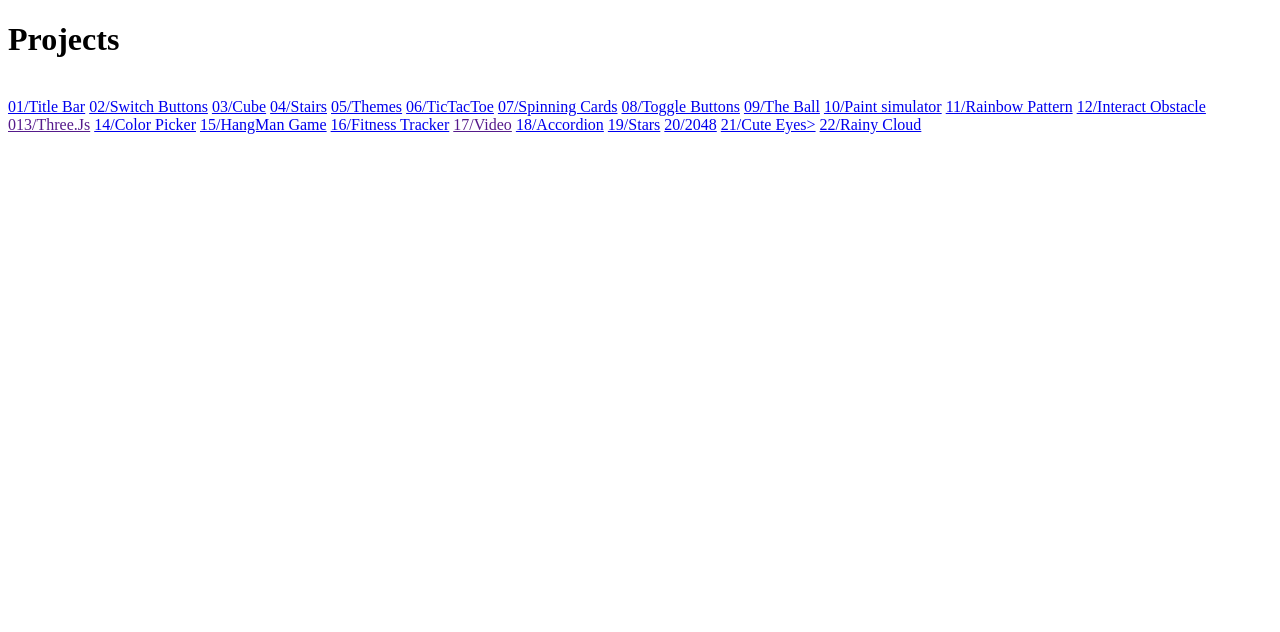
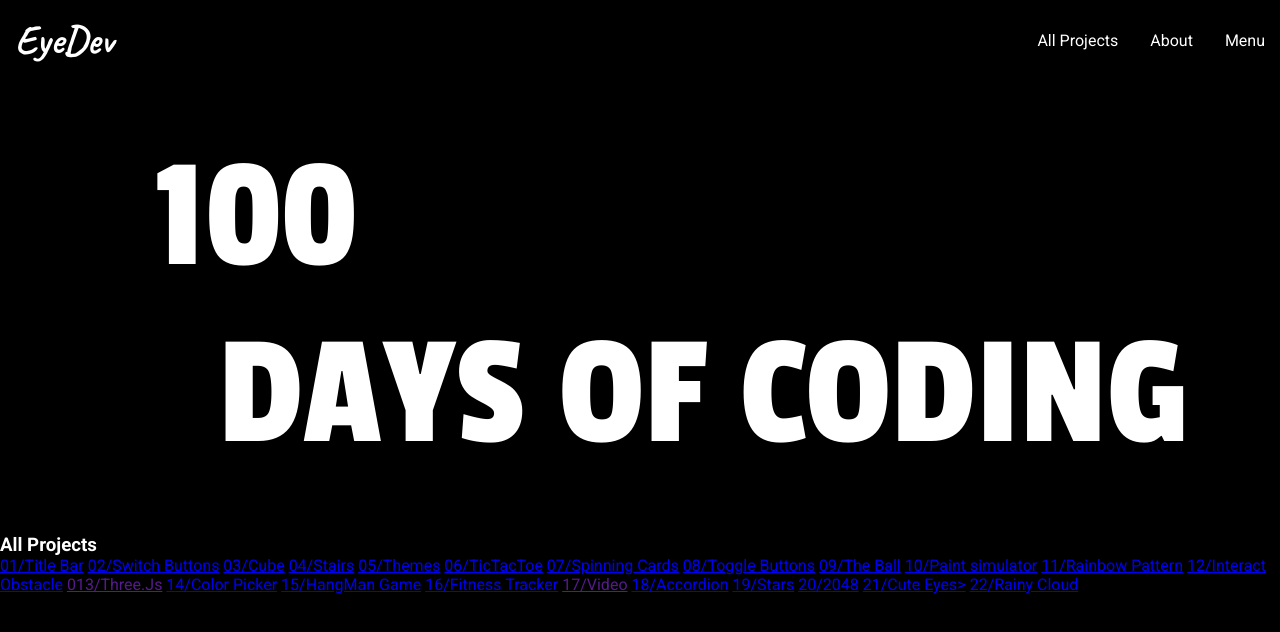
Before and after one commit to eyeedev/100DaysOfCode, a plain HTML site: page index.html in a window 1280 px wide. Drawn offline with Linux system fonts and the light colour scheme.

Commit message:
updated main page

```diff
--- a/index.html
+++ b/index.html
@@ -1,13 +1,39 @@
 <!DOCTYPE html>
 <html lang="en">
   <head>
-    <meta charset="UTF-8">
-    <meta name="viewport" content="width=device-width, initial-scale=1.0">
-    <title>Document</title>
+    <meta charset="UTF-8" />
+    <meta name="viewport" content="width=device-width, initial-scale=1.0" />
+    <title>100 Days of Coding</title>
+    <link rel="stylesheet" href="stylesheet.css" />
+    <link rel="preconnect" href="https://fonts.googleapis.com">
+    <link rel="preconnect" href="https://fonts.gstatic.com" crossorigin>
+    <link href="https://fonts.googleapis.com/css2?family=Caveat:wght@400..700&display=swap" rel="stylesheet">
+    <link href="https://fonts.googleapis.com/css2?family=Caveat:wght@400..700&family=Roboto:ital,wght@0,100;0,300;0,400;0,500;0,700;0,900;1,100;1,300;1,400;1,500;1,700;1,900&display=swap" rel="stylesheet">
+    <link href="https://fonts.googleapis.com/css2?family=Caveat:wght@400..700&family=Passion+One:wght@400;700;900&family=Roboto:ital,wght@0,100;0,300;0,400;0,500;0,700;0,900;1,100;1,300;1,400;1,500;1,700;1,900&family=Russo+One&display=swap" rel="stylesheet">
+
   </head>
   <body>
- <h1>Projects</h1>
- <br>
+      <nav>
+        <div class="left">
+          <div class="name">EyeDev</div>
+          <div class="search-bar"></div>
+        </div>
+        <div class="right">
+          <div>
+            <ul>
+              <li>All Projects</li>
+              <li>About</li>
+            </ul>
+          </div>
+          <div>Menu</div>
+        </div>
+      </nav>
+    <main>
+      <section class="main-content">
+        <p>100 <br><span> DAYS OF CODING</span></p>
+      </section>
+      <section class="projects-slider">
+        <h3>All Projects</h3>
         <a href="./001/Titlebar/index.html">01/Title Bar</a>
         <a href="./002/Switch Buttons/index.html">02/Switch Buttons</a>
         <a href="./003/Cube/index.html">03/Cube</a>
@@ -30,6 +56,7 @@
         <a href="./020/2048 Game/dist/index.html">20/2048</a>
         <a href="./021/index.html">21/Cute Eyes></a>
         <a href="./022/index.html">22/Rainy Cloud</a>
-
+      </section>
+    </main>
   </body>
 </html>
--- /dev/null
+++ b/stylesheet.css
@@ -0,0 +1,93 @@
+* {
+  margin: 0;
+  padding: 0;
+  box-sizing: border-box;
+}
+
+body {
+  background: #000000;
+  color: #fff;
+  font-family: "Roboto", sans-serif;
+  user-select: none;
+  display: block;
+  display: flex;
+  flex-direction: column;
+  justify-content: center;
+  align-items: center;
+  height: 100vh;
+}
+
+
+nav{
+    width: 100%;
+    height: 10vh;
+    /*background-color: rgb(140, 43, 43);*/
+    display: flex;
+    justify-content: space-between;
+    align-items: center;
+    padding: 0 15px;
+}
+
+.right{
+  display: flex;
+  flex-direction: row;
+  justify-content: space-around;
+  align-items: center;
+  gap: 2rem;
+
+  ul{
+    display: flex;
+    list-style: none;
+    justify-content: space-around;
+    align-items: center;
+    gap: 2rem;
+  }
+
+  &:hover{
+    cursor: pointer;
+  }
+}
+
+.name{
+  font-family: "Caveat", cursive;
+  font-size: 40px;
+  font-weight: bolder;
+}
+
+main{
+  height: 90vh;
+  /*background-color: rgb(31, 68, 33);*/
+}
+
+.main-content{
+  width: 100%;
+  padding: 0 15px;
+  padding: 50px;
+  display: flex;
+  justify-content: center;
+  align-items: center;
+  animation: glow 5s linear 1;
+
+
+  p{
+    font-family: "Passion One", sans-serif;
+    font-size: 10rem;
+
+    span{
+      position: relative;
+      left: 4rem;
+    }
+  }
+}
+
+@keyframes glow {
+  0%{
+    color: rgba(49, 48, 48, 0.6);
+    text-shadow: none;
+  }
+
+  100%{
+    color: #fff;
+    text-shadow: 0 0 10px rgba(255, 255, 255, 0.6);
+  }
+}
```
Lines whose indentation alone changed are shown as unchanged.
